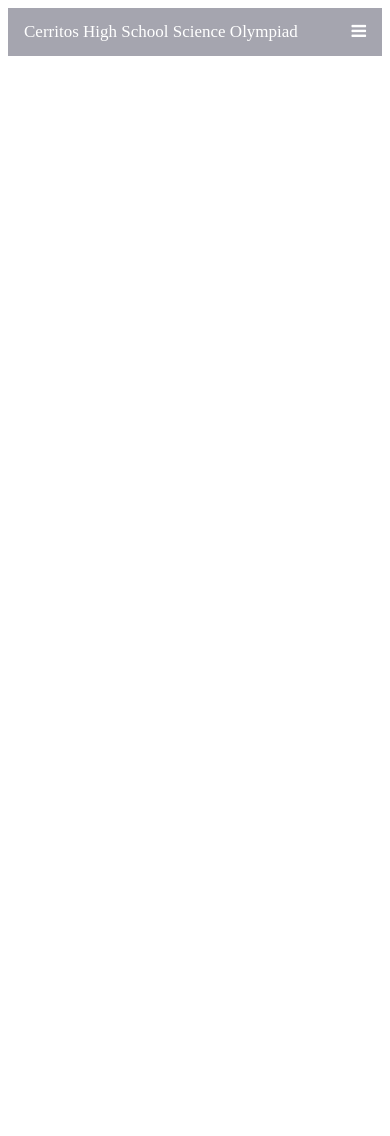
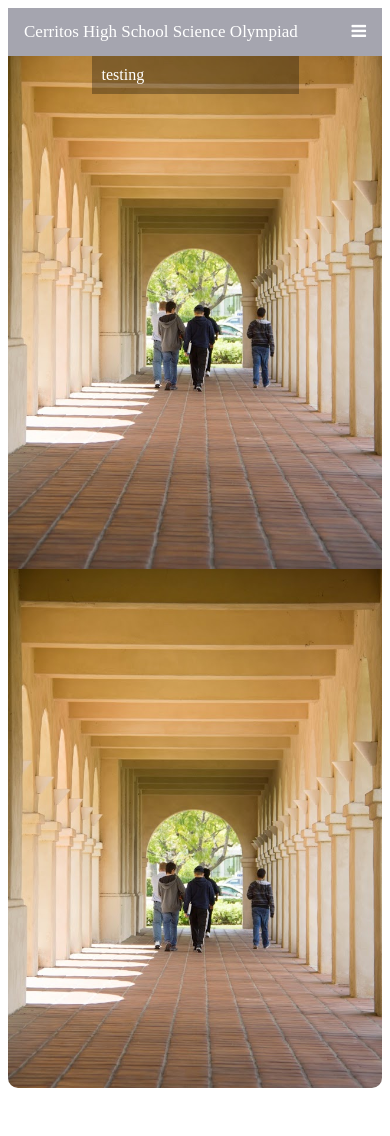
Before and after one commit to johneatscookies/johneatscookies.github.io, a PHP site: page /mobile/index.html in a window 390 px wide. After the commit the page ends 1088 px from the top, so only its background shows below. Run offline with PHP 8.4, Linux system fonts and the light colour scheme.

Commit message:
fixes to mobile

```diff
--- a/mobile/index.html
+++ b/mobile/index.html
@@ -17,23 +17,19 @@
 
     <!-- Top Navigation Menu -->
     <div class="topnav">
-      <a href="#home" class="active">Cerritos High School Science Olympiad</a>
+      <a href="" class="active">Cerritos High School Science Olympiad</a>
       <div id="myLinks">
-        <a href="#news">News</a>
+        <a href="#contact">About</a>
+        <a href="#invitational">Invitational</a>
+        <a href="#events">Events</a>
         <a href="#contact">Contact</a>
-        <a href="#about">About</a>
       </div>
       <a href="javascript:void(0);" class="icon" onclick="myFunction()">
         <i class="fa fa-bars"></i>
       </a>
     </div>
-
-    <!--<div style="padding-left:16px">
-      <p>testing</p>
-    </div>-->
-
-    <div class="parallax" id="index"></div>
-    <div style="height:100%;background-color:white;font-size:36px;text-align:center; z-index:9; position: relative">
+    <div class="mainpop">
+      testing
     </div>
 
     <!-- End smartphone / tablet look -->
--- a/mobile/style.css
+++ b/mobile/style.css
@@ -7,8 +7,11 @@
 .mobile-container {
   max-width: 720px;
   height: 1080px;
+  width: 100%;
   margin: auto;
-  background-color: #57BC90;
+  /*background-color: #57BC90;*/
+  background-image: url("../IMG_1063.jpg");
+  background-size: 100%;
   color: white;
   border-radius: 10px;
 }
@@ -64,8 +67,15 @@
   z-index: 0;
 }
 
+.mainpop {
+  background-color: rgba(0, 0, 0, .3);
+  margin: auto;
+  width: 50%;
+  padding: 10px;
+}
+
 #index {
-  background-image: url("../IMG_1063.jpg");
+  background-image: url("../IMG_1072.jpg");
   background-position: 25% 40%;
   background-size: 100%;
 }
```
